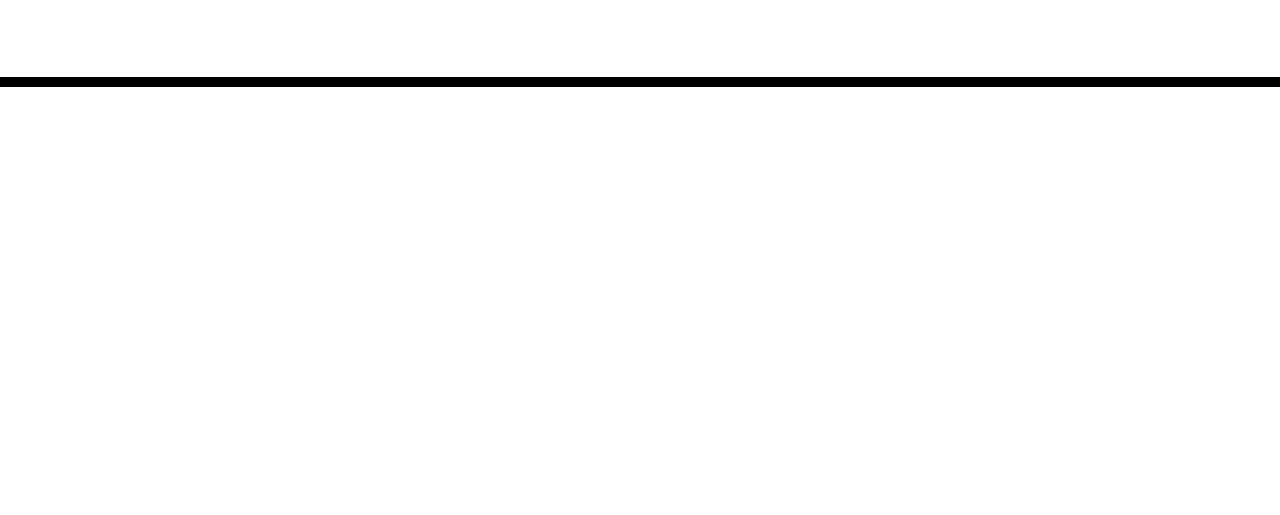
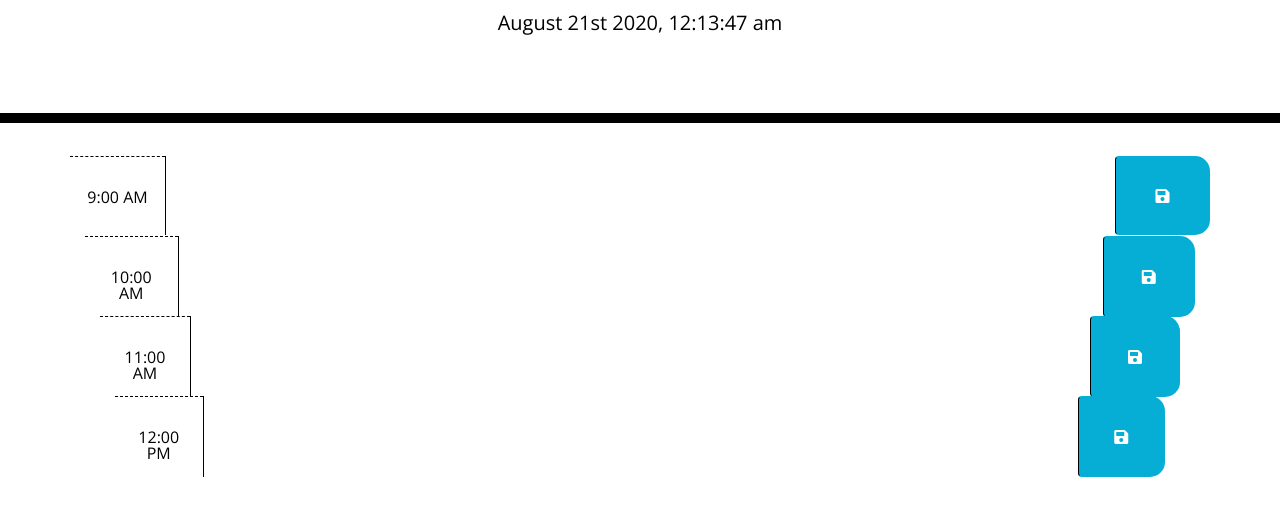
Before and after one commit to SydneyGoodwill/work-day-scheduler, a plain HTML site: page index.html in a window 1280 px wide. Shown: the part 181-696 px from the top of the page. Drawn offline with nearby package versions, Linux system fonts and the light colour scheme.

Commit message:
figuring out JS file, updated HTML

```diff
--- a/index.html
+++ b/index.html
@@ -4,6 +4,8 @@
     <meta charset="UTF-8" />
     <meta name="viewport" content="width=device-width, initial-scale=1.0" />
     <meta http-equiv="X-UA-Compatible" content="ie=edge" />
+
+
     <link
     rel="stylesheet"
     href="https://stackpath.bootstrapcdn.com/bootstrap/4.3.1/css/bootstrap.min.css"
@@ -28,11 +30,102 @@
       <p class="lead">A simple calendar app for scheduling your work day</p>
       <p id="currentDay" class="lead"></p>
     </header>
+
     <div class="container">
-      <!-- Timeblocks go here -->
+      <div id="hour9am" class="row time-block">
+        <div class="col-md-1 hour">
+          9:00 AM
+        </div>
+        <textarea class="col-md-10 description">
+        </textarea>
+        <button class="btn saveBtn col-md-1"><i class="fas fa-save"></i></button>
       </div>
 
+      <div class="container">
+        <div id="hour10am" class="row time-block">
+          <div class="col-md-1 hour">
+            10:00 AM
+          </div>
+          <textarea class="col-md-10 description">
+          </textarea>
+          <button class="btn saveBtn col-md-1"><i class="fas fa-save"></i></button>
+        </div>
+
+        <div class="container">
+          <div id="hour11am" class="row time-block">
+            <div class="col-md-1 hour">
+              11:00 AM
+            </div>
+            <textarea class="col-md-10 description">
+            </textarea>
+            <button class="btn saveBtn col-md-1"><i class="fas fa-save"></i></button>
+          </div>
+
+          <div class="container">
+            <div id="hour12pm" class="row time-block">
+              <div class="col-md-1 hour">
+                12:00 PM
+              </div>
+              <textarea class="col-md-10 description">
+              </textarea>
+              <button class="btn saveBtn col-md-1"><i class="fas fa-save"></i></button>
+            </div>
+
+
+    </div>
+
+
+
+
+        </div>
+
+        <div class="container-fluid">
+          <footer class="row">
+            <br><br>
+          </footer>
+        </div>
+
+
+
+        <!-- <script src="script.js"></script> -->
         <script src="https://code.jquery.com/jquery-3.4.1.min.js"></script>
         <script src="https://cdnjs.cloudflare.com/ajax/libs/moment.js/2.24.0/moment.min.js"></script>
+
+        <script>
+
+
+          const timeBlockTemp = `
+          <div class="row">
+            <div class="col-md-2 hour">12:00AM</div>
+            <div class="time-block col-md-8"><textarea class="time-block"></textarea>
+              </div>
+              <div class="col-md-2"><button class="saveBtn"></button. </div>
+                </div>`;
+                let currentDay = document.querySelector("#currentDay");
+
+$(document).ready(function () {
+// Establishing the current time and date on the top
+function date() {
+    setInterval(function() {
+        var currentDate = moment().format('MMMM Do YYYY, h:mm:ss a');
+        currentDay.textContent = currentDate
+        console.log(currentDate);
+    }, 1000);
+}
+date();
+
+// For loop creating 24 timeblock containers for the daily planner
+for (let i = 0; i < 24; i++) {
+    const foo = $($.parseHTML(timeBlockTemp));
+    $('#timeBlockCont').append(foo);
+
+    // Creating an onclick listener for each of the time blocks
+    $(".time-block").on("click", function() {
+        console.log("test")
+    });
+    const hoursOfDay = ["9:00 AM", "10:00 AM", "11:00 AM", "12:00 PM", "1:00 PM", "2:00 PM", "3:00 PM", "4:00 PM", "5:00 PM"];
+} })
+
+    </script>
   </body>
 </html>
```
Also changed, not shown: script.js (added, +32 -0 lines). Lines whose indentation alone changed are shown as unchanged.
